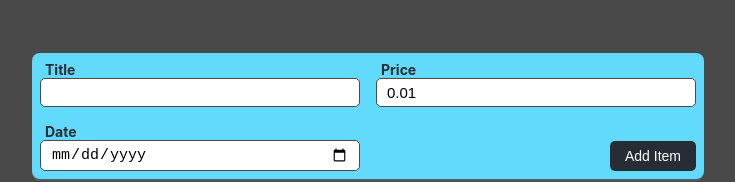
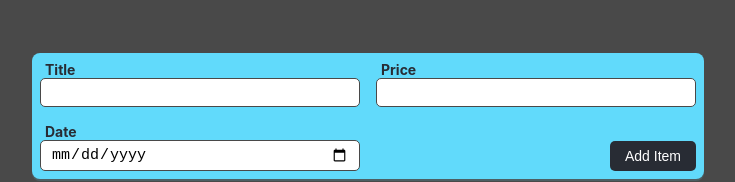
Before and after one commit to RetroCIB/react-the-complete-guide-incl-redux--01, a React (Create React App) app: page / in a window 1280 px wide. Shown: the top 182 px of the page, without its empty margins (272-1007 px from the left). Built offline with nearby package versions, Linux system fonts and the light colour scheme; the HTML template or start-up script is replaced by a standard one.

Commit message:
use one state example

```diff
--- a/src/components/Formular/Formular.js
+++ b/src/components/Formular/Formular.js
@@ -4,39 +4,55 @@ import './Formular.css';
 
 const Formular = () => {
 
-    const [titleValue, setTitleValue] = useState('');
-    const [priceValue, setPriceValue] = useState(0.01);
-    const [dateValue, setDateValue] = useState('');
-
+    const [formular, setFormular] = useState({
+        titleValue: '',
+        priceValue: '',
+        dateValue: '',
+    })
 
     const submitHandler = (event) => {
         event.preventDefault();
     }
     const changeTitleHandler = (event) => {
-        setTitleValue(event.target.value);
+        setFormular((prevState) => {
+            return {
+                ...prevState,
+                titleValue: event.target.value,
+            }
+        });
     }
     const changePriceHandler = (event) => {
-        setPriceValue(event.target.value);
+        setFormular((prevState) => {
+            return {
+                ...prevState,
+                priceValue: event.target.value,
+            }
+        });
     }
     const changeDateHandler = (event) => {
-        setDateValue(event.target.value);
+        setFormular((prevState) => {
+            return {
+                ...prevState,
+                dateValue: event.target.value,
+            }
+        });
     }
 
     return (
-
         <form className="formular" onSubmit={submitHandler}>
             <div className="formular-fields">
                 <div className="formular-field">
                     <label>title</label>
-                    <input type="text" value={titleValue} onChange={changeTitleHandler}/>
+                    <input type="text" value={formular.titleValue} onChange={changeTitleHandler}/>
                 </div>
                 <div className="formular-field">
                     <label>price</label>
-                    <input type="number" step="0.01" min="0.01" value={priceValue} onChange={changePriceHandler}/>
+                    <input type="number" step="0.01" min="0.01" value={formular.priceValue}
+                           onChange={changePriceHandler}/>
                 </div>
                 <div className="formular-field">
                     <label>date</label>
-                    <input type="date" value={dateValue} onChange={changeDateHandler}/>
+                    <input type="date" value={formular.dateValue} onChange={changeDateHandler}/>
                 </div>
                 <div className="formular-action">
                     <button>add item</button>
```
